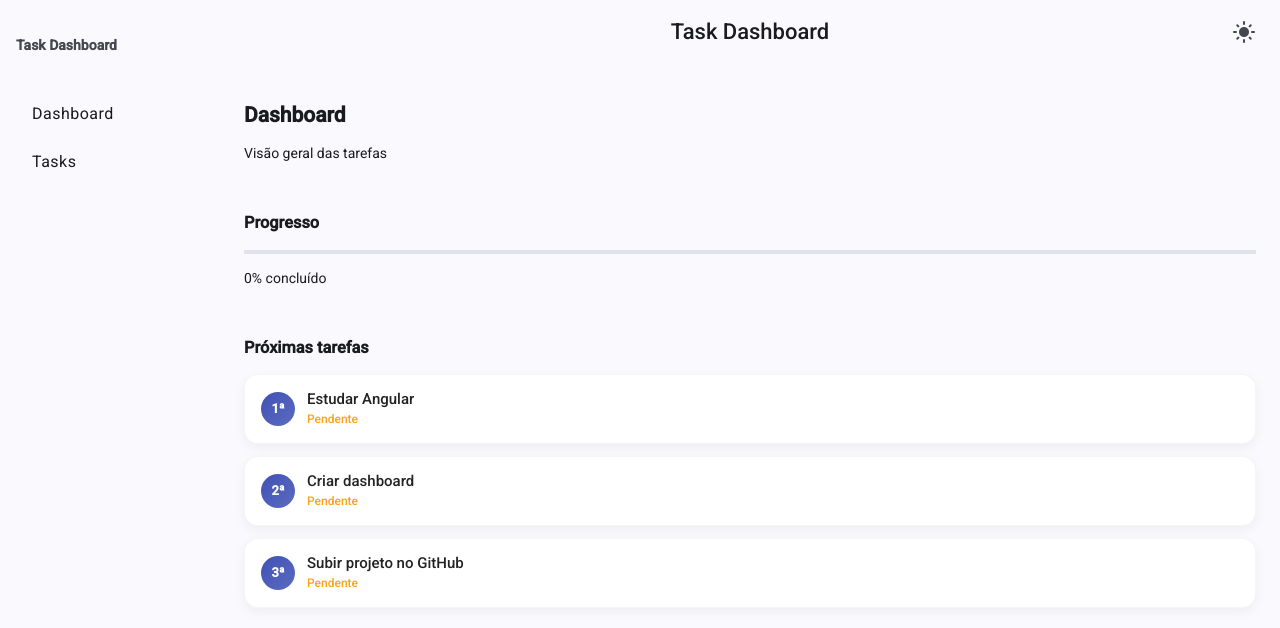
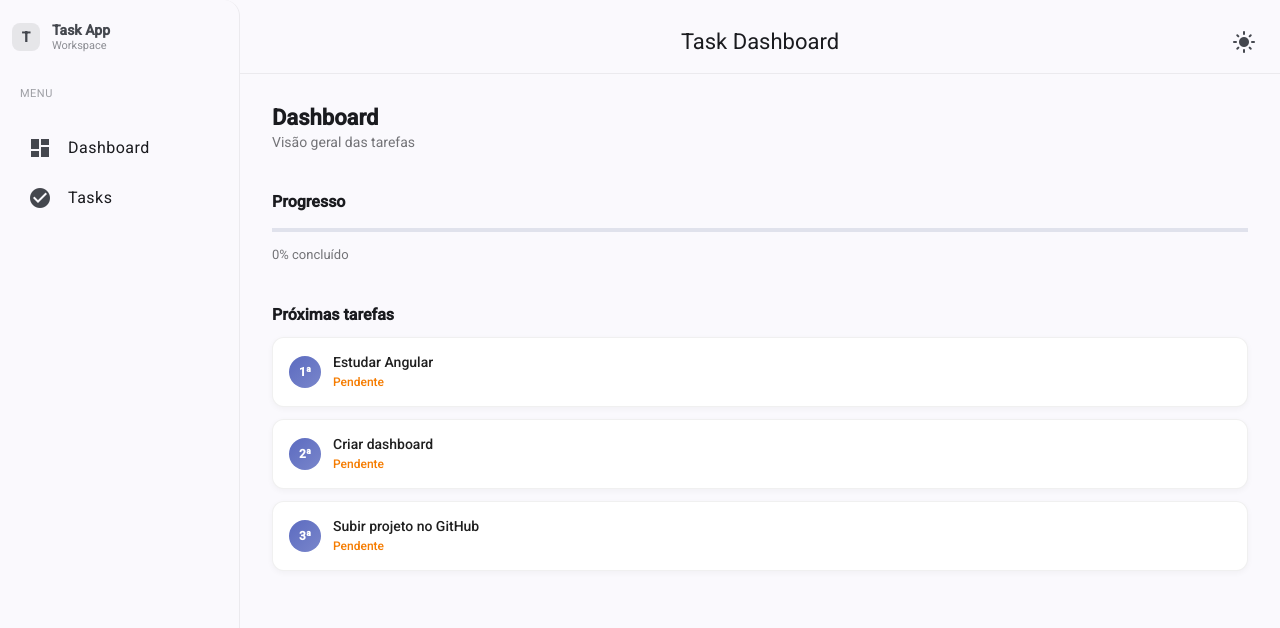
Before and after one commit to Thiagogmr1/Angular-task-dashboard, an Angular app: page /dashboard in a window 1280 px wide. Shown: the top 628 px of the page. Built offline with nearby package versions, Linux system fonts and the light colour scheme.

Commit message:
feat: Finalizado

```diff
--- a/src/app/pages/dashboard/dashboard.html
+++ b/src/app/pages/dashboard/dashboard.html
@@ -1,16 +1,19 @@
+<div class="page-header">
     <h2>Dashboard</h2>
     <p>Visão geral das tarefas</p>
-<br>
+</div>
 
+<section class="section">
     <h3>Progresso</h3>
 
     <div class="progress-container">
         <mat-progress-bar mode="determinate" [value]="progress"></mat-progress-bar>
     </div>
 
-<p>{{ progress }}% concluído</p>
-<br>
+    <p class="progress-text">{{ progress }}% concluído</p>
+</section>
 
+<section class="section">
     <h3>Próximas tarefas</h3>
 
     <div class="top-tasks-container" *ngIf="top3pending.length; else empty">
@@ -27,3 +30,4 @@
     <ng-template #empty>
         <p>Nenhuma tarefa pendente 🎉</p>
     </ng-template>
+</section>
--- a/src/app/pages/dashboard/dashboard.scss
+++ b/src/app/pages/dashboard/dashboard.scss
@@ -1,18 +1,69 @@
+/* =========================
+   LAYOUT
+========================= */
 .dashboard-container {
-    max-width: 900px;
+    max-width: 880px;
     margin: 0 auto;
     width: 100%;
-    padding: 16px;
+    padding: 24px 16px;
 }
 
-/* LISTA */
+/* =========================
+   HEADER
+========================= */
+.page-header {
+    margin-bottom: 35px;
+    padding-top: 20px;
+}
+
+.page-header h2 {
+    margin: 0;
+    font-size: 22px;
+    font-weight: 600;
+}
+
+.page-header p {
+    margin: 4px 0 0;
+    font-size: 14px;
+    opacity: 0.6;
+}
+
+/* =========================
+   SECTIONS
+========================= */
+.section {
+    margin-top: 40px;
+}
+
+.section h3 {
+    margin-bottom: 12px;
+    font-size: 16px;
+    font-weight: 600;
+}
+
+/* =========================
+   PROGRESS
+========================= */
+.progress-container {
+    margin: 16px 0 8px;
+}
+
+.progress-text {
+    font-size: 13px;
+    opacity: 0.6;
+}
+
+/* =========================
+   TASK LIST
+========================= */
 .top-tasks-container {
-    display: flex;
-    flex-direction: column;
+    display: grid;
     gap: 12px;
 }
 
-/* CARD */
+/* =========================
+   TASK CARD
+========================= */
 .task-card {
     display: flex;
     align-items: center;
@@ -20,10 +71,10 @@
 
     background: #ffffff;
     padding: 14px 16px;
-    border-radius: 14px;
+    border-radius: 12px;
 
-    border: 1px solid rgba(0, 0, 0, 0.04);
-    box-shadow: 0 4px 12px rgba(0, 0, 0, 0.05);
+    border: 1px solid rgba(0, 0, 0, 0.06);
+    box-shadow: 0 2px 6px rgba(0, 0, 0, 0.04);
 
     transition: all 0.2s ease;
 }
@@ -31,75 +82,88 @@
 /* Hover só desktop */
 @media (hover: hover) {
     .task-card:hover {
-        transform: translateY(-3px);
-        box-shadow: 0 8px 20px rgba(0, 0, 0, 0.08);
+        transform: translateY(-2px);
+        box-shadow: 0 6px 14px rgba(0, 0, 0, 0.06);
     }
 }
 
-/* RANK (círculo) */
+/* =========================
+   TASK RANK
+========================= */
 .task-rank {
-    min-width: 34px;
-    height: 34px;
+    min-width: 32px;
+    height: 32px;
     border-radius: 50%;
 
     display: flex;
     align-items: center;
     justify-content: center;
 
-    background: linear-gradient(135deg, #3f51b5, #5c6bc0);
+    background: linear-gradient(135deg, #5c6bc0, #7986cb);
     color: #fff;
+
     font-weight: 600;
-    font-size: 13px;
+    font-size: 12px;
 
     flex-shrink: 0;
 }
 
-/* CONTEÚDO */
+/* =========================
+   TASK CONTENT
+========================= */
 .task-content {
     display: flex;
     flex-direction: column;
     min-width: 0;
 }
 
-/* TÍTULO */
 .task-title {
     margin: 0;
+    font-size: 14px;
     font-weight: 500;
-    font-size: 15px;
-
-    color: #222;
+    color: #1f1f1f;
 
     white-space: nowrap;
     overflow: hidden;
     text-overflow: ellipsis;
 }
 
-/* STATUS */
 .task-status {
     font-size: 12px;
     font-weight: 500;
-    color: #ff9800;
-
-    opacity: 0.9;
+    color: #f57c00;
 }
 
-/* EMPTY */
+/* =========================
+   EMPTY STATE
+========================= */
 .empty-text {
+    text-align: center;
+    margin-top: 12px;
+    font-size: 14px;
     opacity: 0.6;
     font-style: italic;
-    text-align: center;
-    margin-top: 8px;
 }
 
-/* MOBILE */
+/* =========================
+   MOBILE
+========================= */
 @media (max-width: 480px) {
+    .dashboard-container {
+        padding: 16px;
+    }
+
+    .section {
+        margin-top: 28px;
+    }
+
     .task-card {
         padding: 12px;
         gap: 10px;
     }
 
     .task-title {
-        font-size: 14px;
+        font-size: 13px;
     }
 
     .task-status {
@@ -109,6 +173,6 @@
     .task-rank {
         min-width: 28px;
         height: 28px;
-        font-size: 12px;
+        font-size: 11px;
     }
 }
--- a/src/app/pages/tasks/tasks.scss
+++ b/src/app/pages/tasks/tasks.scss
@@ -1,90 +1,52 @@
-/* FILTROS */
+/* HEADER */
+.page-header {
+    margin-bottom: 24px;
+    padding-top: 8px;
+}
+
+/* FILTERS */
 .filters {
     display: flex;
     gap: 8px;
-    margin-bottom: 20px;
-    flex-wrap: wrap;
-    /* evita quebrar no mobile */
+    margin-bottom: 16px;
 }
 
-/* INPUT + BOTÃO */
+/* ADD TASK */
 .add-task {
     display: flex;
     gap: 12px;
-    margin-bottom: 20px;
-    flex-wrap: wrap;
+    align-items: center;
+    margin-bottom: 24px;
+}
+
+.task-input {
+    flex: 1;
+}
+
+/* LIST */
+.task-list {
+    display: flex;
+    flex-direction: column;
+    gap: 12px;
 }
 
 /* CARD */
 .task-card {
+    padding: 12px 16px;
+}
+
+/* CONTENT */
+.task-content {
     display: flex;
     align-items: center;
-    padding: 14px 16px;
-    margin-bottom: 10px;
-
-    background: #ffffff;
-    border-radius: 14px;
-
-    border: 1px solid rgba(0, 0, 0, 0.04);
-    box-shadow: 0 4px 12px rgba(0, 0, 0, 0.05);
-
-    transition: all 0.2s ease;
+    justify-content: space-between;
 }
 
-/* HOVER (desktop only) */
-@media (hover: hover) {
-    .task-card:hover {
-        transform: translateY(-2px);
-        box-shadow: 0 8px 20px rgba(0, 0, 0, 0.08);
-    }
+/* DONE */
+.task-card.done {
+    opacity: 0.6;
 }
 
-/* TAREFA CONCLUÍDA */
-.task-card.done {
-    opacity: 0.6;
-    background: #f9f9f9;
+.task-card.done mat-checkbox {
+    text-decoration: line-through;
 }
-
-.task-card.done .task-title {
-    text-decoration: line-through;
-    color: #777;
-}
-
-/* CONTEÚDO */
-.task-content {
-    display: flex;
-    justify-content: space-between;
-    align-items: center;
-    width: 100%;
-    gap: 12px;
-    min-width: 0;
-}
-
-/* TÍTULO */
-.task-title {
-    font-size: 15px;
-    font-weight: 500;
-    color: #222;
-
-    white-space: nowrap;
-    overflow: hidden;
-    text-overflow: ellipsis;
-}
-
-/* AÇÕES (botões, ícones etc) */
-.task-actions {
-    display: flex;
-    gap: 6px;
-    flex-shrink: 0;
-}
-
-/* MOBILE */
-@media (max-width: 480px) {
-    .task-card {
-        padding: 12px;
-    }
-
-    .task-title {
-        font-size: 14px;
-    }
-}
--- a/src/app/shared/layout/layout.html
+++ b/src/app/shared/layout/layout.html
@@ -1,29 +1,58 @@
 <mat-sidenav-container class="container">
 
-    <mat-sidenav #sidenav [mode]="isMobile ? 'over' : 'side'" [opened]="!isMobile" class="sidenav">
+    <!-- SIDEBAR -->
+    <mat-sidenav #sidenav class="sidenav" [mode]="isMobile ? 'over' : 'side'" [opened]="!isMobile">
 
-        <div class="sidenav-header">
-            <h4 class="logo">Task Dashboard</h4>
+        <!-- HEADER -->
+        <header class="sidenav-header">
+            <div class="workspace">
+                <div class="workspace-icon">T</div>
+
+                <div class="workspace-info">
+                    <strong class="workspace-name">Task App</strong>
+                    <small class="workspace-subtitle">Workspace</small>
+                </div>
+            </div>
 
             <button mat-icon-button *ngIf="isMobile" (click)="sidenav.close()">
                 <mat-icon>menu</mat-icon>
             </button>
-        </div>
+        </header>
 
-        <mat-nav-list>
-            <a mat-list-item routerLink="/dashboard" (click)="closeIfMobile()">Dashboard</a>
-            <a mat-list-item routerLink="/tasks" (click)="closeIfMobile()">Tasks</a>
-        </mat-nav-list>
+        <!-- NAV -->
+        <nav class="nav-section">
+
+            <span class="nav-group-title">Menu</span>
+
+            <mat-nav-list>
+
+                <a mat-list-item routerLink="/dashboard" routerLinkActive="active-link" (click)="closeIfMobile()">
+                    <mat-icon matListItemIcon>dashboard</mat-icon>
+                    <span matListItemTitle>Dashboard</span>
+                </a>
+
+                <a mat-list-item routerLink="/tasks" routerLinkActive="active-link" (click)="closeIfMobile()">
+                    <mat-icon matListItemIcon>check_circle</mat-icon>
+                    <span matListItemTitle>Tasks</span>
+                </a>
+
+            </mat-nav-list>
+
+        </nav>
+
     </mat-sidenav>
 
+    <!-- CONTENT -->
     <mat-sidenav-content>
-        <mat-toolbar color="primary" class="toolbar">
+
+        <!-- TOPBAR -->
+        <mat-toolbar class="toolbar">
 
             <button mat-icon-button *ngIf="isMobile" (click)="sidenav.toggle()">
                 <mat-icon>menu</mat-icon>
             </button>
 
-            <span class="title">Task Dashboard</span>
+            <h1 class="title">Task Dashboard</h1>
 
             <span class="spacer"></span>
 
@@ -35,9 +64,11 @@
 
         </mat-toolbar>
 
+        <!-- MAIN -->
         <main class="content">
             <router-outlet></router-outlet>
         </main>
 
     </mat-sidenav-content>
+
 </mat-sidenav-container>
--- a/src/app/shared/layout/layout.scss
+++ b/src/app/shared/layout/layout.scss
@@ -1,67 +1,137 @@
-.container {
-    min-height: 100vh;
+/* ROOT LAYOUT */
+.container,
+mat-sidenav-container {
+    height: 100vh;
 }
 
-/* SIDENAV */
+/* SIDEBAR */
 .sidenav {
-    width: 220px;
-    padding: 16px;
-    max-width: 80vw;
+    width: 240px;
+    padding: 16px 12px;
+    display: flex;
+    flex-direction: column;
+    padding-top: 22px;
+
+    border-right: 1px solid rgba(0, 0, 0, 0.06);
 }
 
-/* MOBILE */
-@media (max-width: 768px) {
-    .sidenav {
-        width: 180px;
-        padding: 12px;
-    }
-}
-
-.logo {
-    margin-bottom: 24px;
-    font-weight: 600;
-}
-
-.content {
-    padding: 24px;
-    min-width: 0;
-}
-
-@media (max-width: 768px) {
-    .content {
-        padding: 16px;
-    }
-}
-
-.spacer {
-    flex: 1;
-}
-
+/* HEADER */
 .sidenav-header {
     display: flex;
     align-items: center;
     justify-content: space-between;
 
-    margin-bottom: 3px;
+    margin-bottom: 20px;
 }
 
-.toolbar {
-    position: relative;
+/* WORKSPACE */
+.workspace {
+    display: flex;
+    align-items: center;
+    gap: 12px;
 }
 
+.workspace-icon {
+    width: 28px;
+    height: 28px;
+
+    border-radius: 8px;
+
+    display: flex;
+    align-items: center;
+    justify-content: center;
+
+    font-weight: 600;
+    font-size: 14px;
+
+    background: rgba(0, 0, 0, 0.08);
+}
+
+.workspace-info {
+    display: flex;
+    flex-direction: column;
+    line-height: 1.2;
+}
+
+.workspace-name {
+    font-size: 14px;
+    font-weight: 600;
+}
+
+.workspace-subtitle {
+    font-size: 11px;
+    opacity: 0.6;
+}
+
+/* NAV */
+.nav-section {
+    display: flex;
+    flex-direction: column;
+    gap: 4px;
+}
+
+.nav-group-title {
+    font-size: 11px;
+    text-transform: uppercase;
+    letter-spacing: 0.5px;
+
+    opacity: 0.5;
+    margin: 12px 8px 6px;
+}
+
+/* ITEM */
+::ng-deep .mat-mdc-list-item {
+    border-radius: 10px;
+    margin: 2px 0;
+}
+
+/* ACTIVE */
+.active-link {
+    background: rgba(0, 0, 0, 0.08);
+}
+
+/* HOVER */
+::ng-deep .mat-mdc-list-item:hover {
+    background: rgba(0, 0, 0, 0.05);
+}
+
+/* CONTENT */
+.content {
+    padding: 24px 32px;
+}
+
+/* TOOLBAR */
+.toolbar {
+    position: sticky;
+    top: 0;
+    z-index: 10;
+    position: relative;
+    display: flex;
+    align-items: center;
+    top: 10px;
+    padding: 0 16px;
+
+    border-bottom: 1px solid rgba(0, 0, 0, 0.06);
+}
+
+/* TITLE */
 .title {
     position: absolute;
     left: 50%;
     transform: translateX(-50%);
-    font-weight: 500;
+}
+/* SPACER */
+.spacer {
+    flex: 1;
 }
 
-mat-toolbar {
-    position: sticky;
-    top: 0;
-    z-index: 10;
+/* RESPONSIVO */
+@media (max-width: 768px) {
+    .content {
+        padding: 16px;
+    }
+
+    .sidenav {
+        width: 220px;
+    }
 }
-
-mat-sidenav-container {
-    height: 100vh;
-}
```
Also changed, not shown: src/app/pages/tasks/tasks.html (+25 -10 lines). Lines whose indentation alone changed are shown as unchanged.
